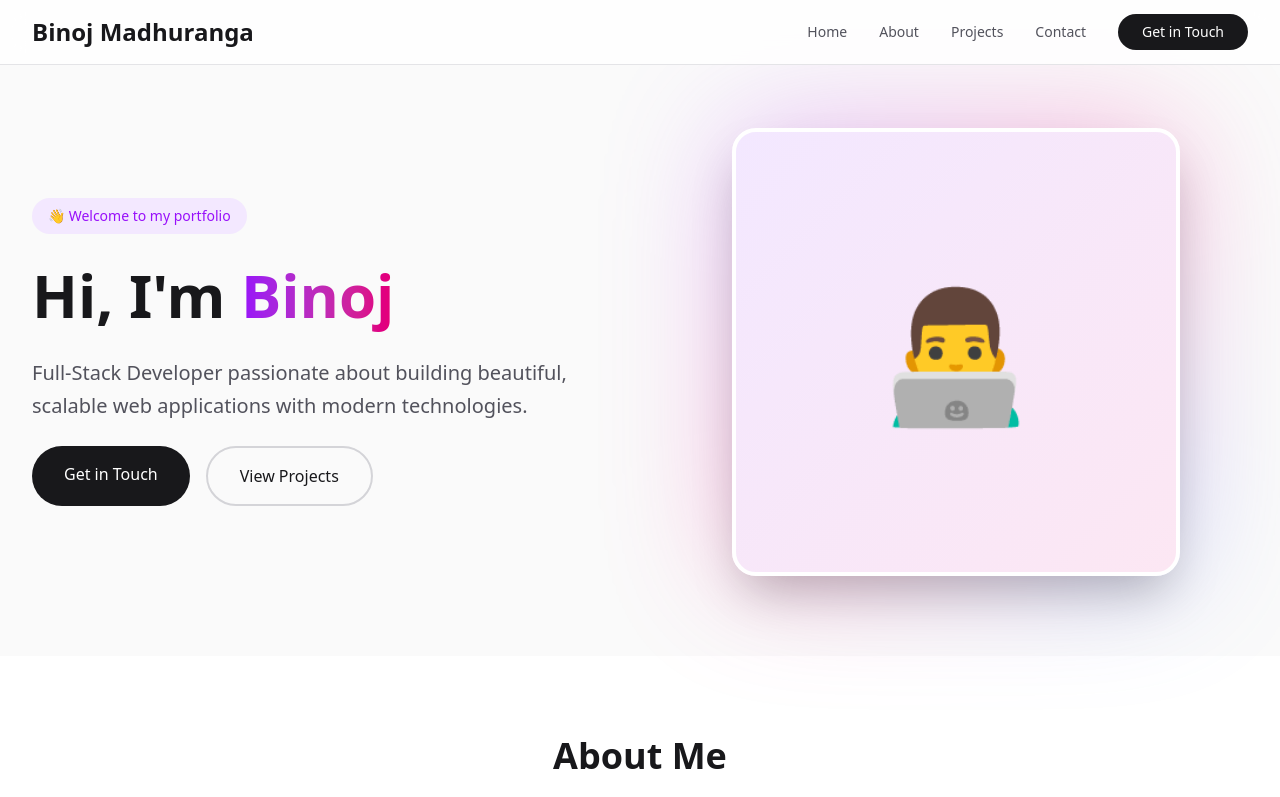
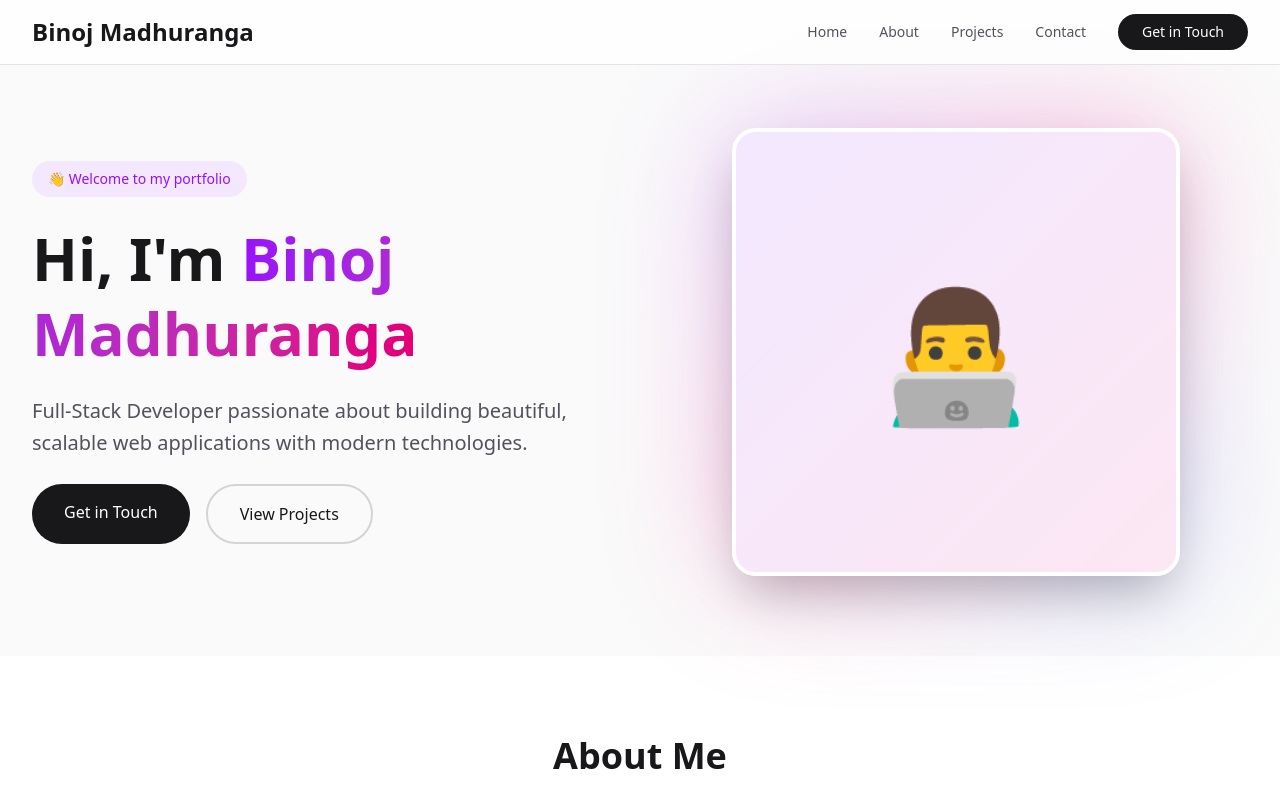
Before and after one commit to binojmadhuranga/my-new-portfolio, a Next.js app: page / in a window 1280 px wide. Shown: the top 797 px of the page. Built offline with nearby package versions, Linux system fonts and the light colour scheme.

Commit message:
Update Hero component to include full name in the introduction

```diff
--- a/components/sections/Hero.tsx
+++ b/components/sections/Hero.tsx
@@ -11,7 +11,7 @@
               👋 Welcome to my portfolio
             </div>
             <h1 className="text-5xl md:text-6xl font-bold text-zinc-900 dark:text-zinc-50 leading-tight">
-              Hi, I'm <span className="text-transparent bg-clip-text bg-gradient-to-r from-purple-600 to-pink-600">Binoj</span>
+              Hi, I'm <span className="text-transparent bg-clip-text bg-gradient-to-r from-purple-600 to-pink-600">Binoj Madhuranga</span>
             </h1>
             <p className="text-xl text-zinc-600 dark:text-zinc-400 leading-relaxed">
               Full-Stack Developer passionate about building beautiful, scalable web applications with modern technologies.
```
